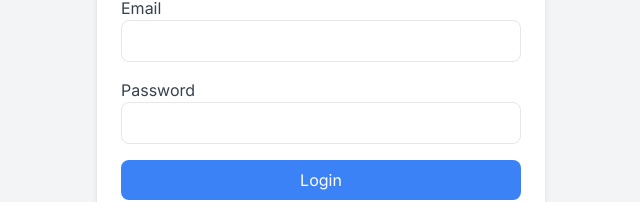
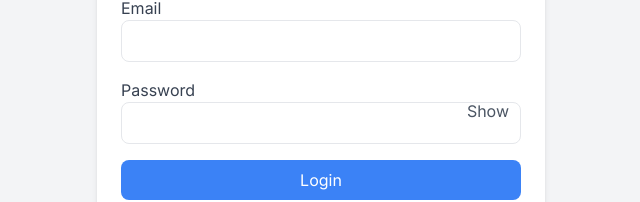
Before and after one commit to omaration21/sandersapp, a Next.js app: page /login in a window 1280 px wide. Shown: the part 330-532 px from the top of the page, without its empty margins (319-959 px from the left). Built offline with nearby package versions, Linux system fonts and the light colour scheme.

Commit message:
modify login text colors

```diff
--- a/src/app/login/page.tsx
+++ b/src/app/login/page.tsx
@@ -1,4 +1,4 @@
-"use client";  // Asegúrate de que este archivo se ejecute en el lado del cliente
+"use client";
 
 import React, { useState, useContext } from 'react';
 import { AuthContext } from '../context/AuthContext';
@@ -6,6 +6,7 @@ import { AuthContext } from '../context/AuthContext';
 const LoginPage = () => {
   const [email, setEmail] = useState('');
   const [password, setPassword] = useState('');
+  const [showPassword, setShowPassword] = useState(false);  // Nuevo estado para mostrar/ocultar la contraseña
   const authContext = useContext(AuthContext);
 
   const handleSubmit = (e: React.FormEvent) => {
@@ -29,21 +30,28 @@ const LoginPage = () => {
             <label className="block text-gray-700">Email</label>
             <input
               type="email"
-              className="w-full px-4 py-2 border rounded-lg"
+              className="w-full px-4 py-2 border rounded-lg text-gray-900"  // Asegúrate de que el color del texto sea visible
               value={email}
               onChange={(e) => setEmail(e.target.value)}
               required
             />
           </div>
-          <div className="mb-4">
+          <div className="mb-4 relative">
             <label className="block text-gray-700">Password</label>
             <input
-              type="password"
-              className="w-full px-4 py-2 border rounded-lg"
+              type={showPassword ? 'text' : 'password'}
+              className="w-full px-4 py-2 border rounded-lg text-gray-900"  // Asegúrate de que el color del texto sea visible
               value={password}
               onChange={(e) => setPassword(e.target.value)}
               required
             />
+            <button
+              type="button"
+              className="absolute inset-y-0 right-0 px-3 py-2 text-gray-600"
+              onClick={() => setShowPassword(!showPassword)}
+            >
+              {showPassword ? 'Hide' : 'Show'}
+            </button>
           </div>
           <button
             type="submit"
```
